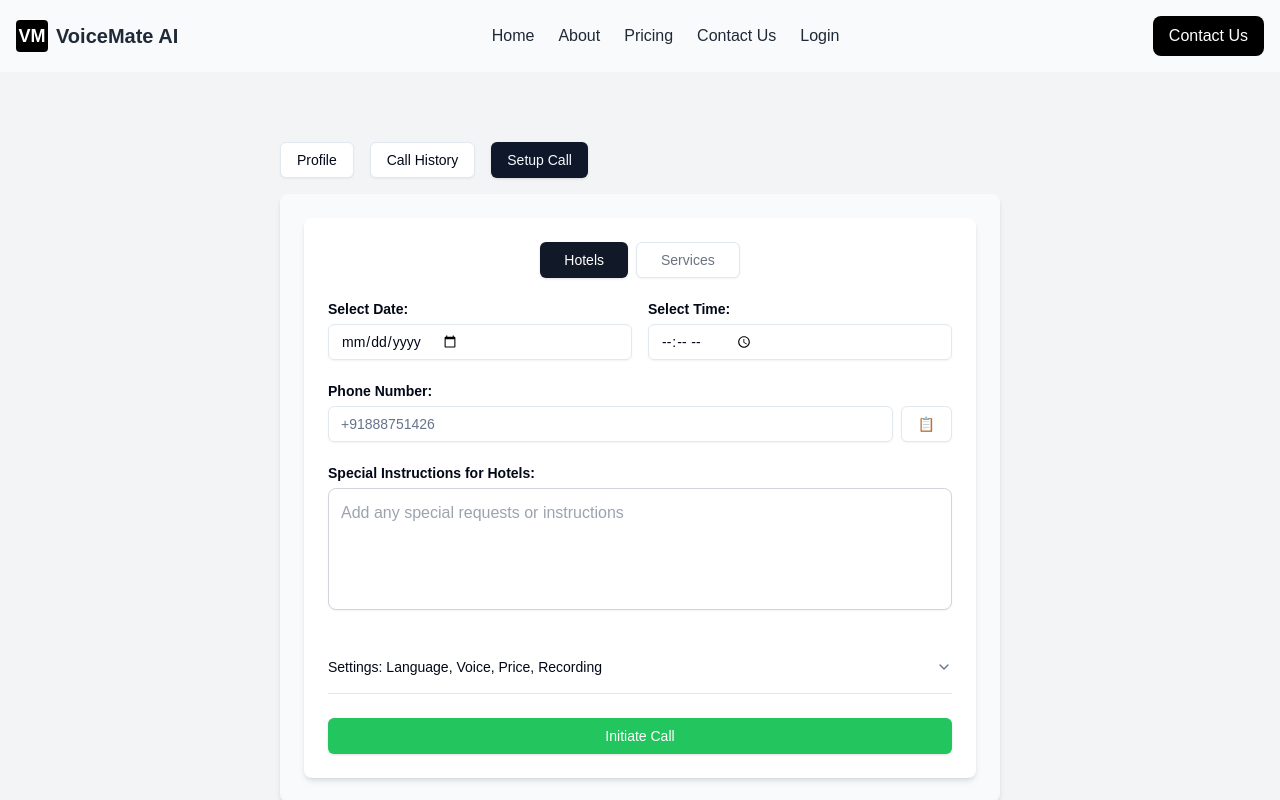
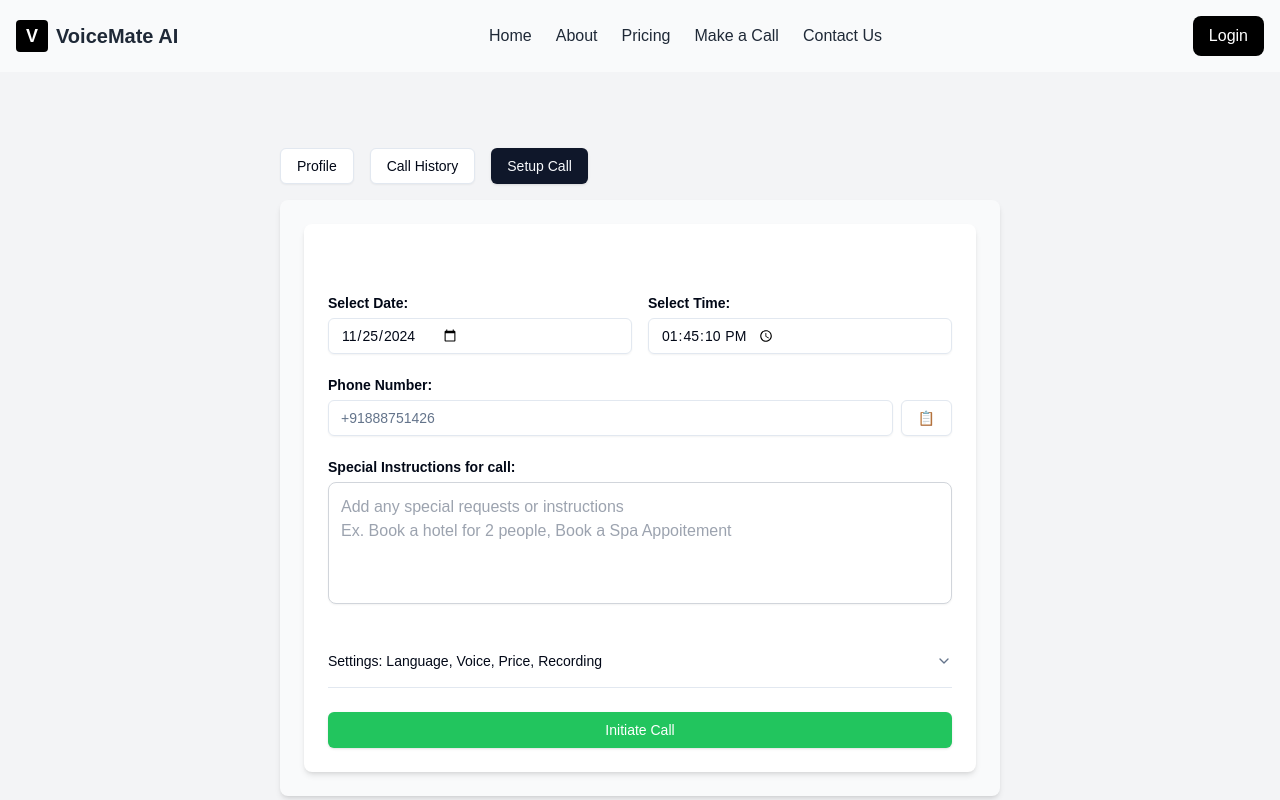
Before and after one commit to vats147/voice-mate-frontend, a Next.js app: page /api in a window 1280 px wide. Both pictures are taken after a click on the button "Setup Call". Shown: the top 800 px of the page. Built offline with nearby package versions, Linux system fonts and the light colour scheme.

Commit message:
setup call profile section , login , logout done

```diff
--- a/app/components/CallHistory.tsx
+++ b/app/components/CallHistory.tsx
@@ -21,7 +21,7 @@
         return;
       }
 
-      const response = await axios.get('http://172.20.192.20:3000/api/history', {
+      const response = await axios.get('http://localhost:3000/api/history', {
         headers: {
           Authorization: `Bearer ${token}`,
         },
--- a/app/components/Header.tsx
+++ b/app/components/Header.tsx
@@ -1,9 +1,27 @@
+"use client";
+
 import React from 'react';
 import Link from 'next/link';
 import headerData from '../../data/header.json';
+import  { useState, useEffect } from 'react';
+
 
 const Header = () => {
   const { logo, links } = headerData;
+    // State to track login status
+    const [isLoggedIn, setIsLoggedIn] = useState(false);
+
+    // Simulate user login check (replace with actual logic, e.g., checking a token)
+    useEffect(() => {
+      const token = localStorage.getItem('token'); // Example: token-based authentication
+      setIsLoggedIn(!!token); // Update login status based on token presence
+    }, []);
+
+    // Handle logout
+    const handleLogout = () => {
+      localStorage.removeItem('token'); // Remove the token
+      setIsLoggedIn(false); // Update login status
+    };
 
   return (
     <header className="bg-gray-50 shadow-sm">
@@ -31,12 +49,21 @@
           ))}
         </nav>
 
-        {/* Contact Us Button */}
-        <Link href="/contact">
-          <button className="bg-black text-white px-4 py-2 rounded-lg hover:bg-gray-800">
-            Contact Us
+        {/* Login/Logout Button */}
+        {isLoggedIn ? (
+          <button
+            onClick={handleLogout}
+            className="bg-black text-white px-4 py-2 rounded-lg hover:bg-gray-800"
+          >
+            Logout
           </button>
-        </Link>
+        ) : (
+          <Link href="/login">
+            <button className="bg-black text-white px-4 py-2 rounded-lg hover:bg-gray-800">
+              Login
+            </button>
+          </Link>
+        )}
 
         {/* Mobile Menu Button */}
         <button
--- a/app/components/Profile.tsx
+++ b/app/components/Profile.tsx
@@ -22,7 +22,7 @@
         return;
       }
 
-      const response = await axios.get('http://172.20.192.20:3000/api/signup', {
+      const response = await axios.get('http://localhost:3000/api/signup', {
         headers: {
           Authorization: `Bearer ${token}`,
         },
@@ -69,7 +69,7 @@
 
       // Call backend to generate Razorpay order
       const response = await axios.post(
-        'http://172.20.192.20:3000/api/create-order',
+        'http://localhost:3000/api/create-order',
         { amount: amount * 100 }, // Convert to paise for Razorpay
         {
           headers: {
@@ -93,7 +93,7 @@
           try {
             // Verify payment on the backend
             const verifyResponse = await axios.post(
-              'http://172.20.192.20:3000/api/verifyPayment',
+              'http://localhost:3000/api/verifyPayment',
               {
                 razorpay_order_id: response.razorpay_order_id,
                 razorpay_payment_id: response.razorpay_payment_id,
--- a/app/components/SetupCall.tsx
+++ b/app/components/SetupCall.tsx
@@ -1,5 +1,5 @@
 "use client";
-
+import axios from "axios";
 import React, { useState } from "react";
 import { Button } from "@/components/ui/button";
 import { Input } from "@/components/ui/input";
@@ -18,12 +18,19 @@
   AccordionContent,
 } from "@/components/ui/accordion";
 
+import { Toaster,toast } from 'react-hot-toast';
+
 const SetupCall = () => {
+    // Get the current date and time
+    const currentDate = new Date();
+    const defaultDate = currentDate.toISOString().split("T")[0]; // Format as YYYY-MM-DD
+    const defaultTime = currentDate.toTimeString().split(" ")[0]; // Format as HH:MM:SS
+
   const [activeTab, setActiveTab] = useState<"hotels" | "services">("hotels");
-  const [date, setDate] = useState("");
-  const [time, setTime] = useState("");
+  const [date, setDate] = useState(defaultDate);
+  const [time, setTime] = useState(defaultTime);
   const [language, setLanguage] = useState("en"); // Default: English
-  const [voice, setVoice] = useState<"male" | "female">("female");
+  const [voice, setVoice] = useState<"male" | "female">("male");
   const [negotiatePrice, setNegotiatePrice] = useState(true);
   const [recordCall, setRecordCall] = useState(true);
   const [phoneNumber, setPhoneNumber] = useState("");
@@ -31,11 +38,99 @@
   const [service, setService] = useState("");
   const [details, setDetails] = useState("");
 
+// Function to clear the form
+const clearForm = () => {
+  setPhoneNumber("");
+  setDate("");
+  setTime("");
+  setActiveTab("hotels"); // Reset activeTab if needed
+  setHotelInstructions("");
+  setNegotiatePrice(false);
+  setDetails("");
+  setVoice("male");
+  setLanguage("");
+  setRecordCall(false);
+};
+
+
+  const handleInitiateCall = async () => {
+    // Validation
+    if (!phoneNumber || !/^\+?[1-9]\d{1,14}$/.test(phoneNumber)) {
+      toast.error("Please enter a valid phone number.");
+      return;
+    }
+    if (!date || !time) {
+      toast.error("Date and Time are required.");
+      return;
+    }
+     // Format date and time
+  const formattedDateTime = `${date} ${time} +05:30`;
+
+    // Prepare data
+    // const task =
+    //   activeTab === "hotels"
+    //     ? `Hotel instructions: ${hotelInstructions || "None"} and make sure you have to ${negotiatePrice ? "negotiateprice" :"not negotiateprice"}`
+    //     : `Service details: ${details || "None"}`;
+
+        const token = localStorage.getItem('token');
+        if (!token) {
+          toast.error("Token not found");
+        }
+
+        const response = await axios.get('http://localhost:3000/api/signup', {
+          headers: {
+            Authorization: `Bearer ${token}`,
+          },
+        });
+        let data = response.data;
+        data=data[0]
+
+        console.log(data)
+         // Prepare data
+    const task =
+    activeTab === "hotels"
+      ? `Hotel instructions: ${hotelInstructions || "None"} and make sure you have to ${negotiatePrice ? "negotiateprice" :"not negotiateprice"} ${ data.name ? "and you have to talk like a "+data.name :"" } `
+      : `Service details: ${details || "None"}`;
+
+
+
+    const payload = {
+      number: phoneNumber,
+      task,
+      gender: voice,
+      language,
+      start_Time: formattedDateTime,
+      record_call: recordCall,
+    };
+
+    try {
+      const response = await fetch("http://localhost:3000/api/makecall", {
+        method: "POST",
+        headers: {
+          Authorization: `Bearer ${token}`,
+          "Content-Type": "application/json",
+        },
+        body: JSON.stringify(payload),
+      });
+
+      if (response.ok) {
+        toast.success("Call initiated successfully!");
+        clearForm();
+      } else {
+        toast.error("Failed to initiate the call. Please try again.");
+      }
+    } catch (error) {
+      toast.error("An error occurred. Please check your connection.");
+    }
+  };
+
   return (
     <div className="p-6 bg-white rounded-lg shadow-md space-y-6">
+      <Toaster position="top-right" reverseOrder={false} />
+
       {/* Custom Tabs for Hotels and Services */}
       <div className="flex justify-center mb-6">
-        <Button
+        {/* <Button
           variant={activeTab === "hotels" ? "default" : "outline"}
           onClick={() => setActiveTab("hotels")}
           className={`px-6 py-3 mr-2 ${
@@ -43,8 +138,8 @@
           }`}
         >
           Hotels
-        </Button>
-        <Button
+        </Button> */}
+        {/* <Button
           variant={activeTab === "services" ? "default" : "outline"}
           onClick={() => setActiveTab("services")}
           className={`px-6 py-3 ${
@@ -54,7 +149,7 @@
           }`}
         >
           Services
-        </Button>
+        </Button> */}
       </div>
 
       {/* Hotels Tab Content */}
@@ -102,10 +197,10 @@
            {/* Custom Instructions */}
            <div>
             <Label className="block mb-2 font-bold">
-              Special Instructions for Hotels:
+              Special Instructions for call:
             </Label>
             <textarea
-              placeholder="Add any special requests or instructions"
+              placeholder="Add any special requests or instructions&#10;Ex. Book a hotel for 2 people, Book a Spa Appoitement"
               value={hotelInstructions}
               onChange={(e) => setHotelInstructions(e.target.value)}
               className="w-full p-3 border border-gray-300 rounded-lg shadow-sm focus:ring-2 focus:ring-blue-500 focus:outline-none resize-none"
@@ -284,7 +379,10 @@
       </Accordion>
 
       {/* Submit Button */}
-      <Button className="w-full bg-green-500 hover:bg-green-600 text-white">
+      <Button className="w-full bg-green-500 hover:bg-green-600 text-white"
+
+      onClick={handleInitiateCall}
+      >
         Initiate Call
       </Button>
     </div>
--- a/data/header.json
+++ b/data/header.json
@@ -1,13 +1,14 @@
 {
     "logo": {
       "text": "VoiceMate AI",
-      "abbreviation": "VM"
+      "abbreviation": "V"
     },
     "links": [
-      { "title": "Home", "href": "/" },
+      { "title": "Home", "href": "/home" },
       { "title": "About", "href": "/aboutus" },
       { "title": "Pricing", "href": "/pricing" },
-      { "title": "Contact Us", "href": "/contactus" },
-      { "title": "Login ", "href": "/login" }
+      { "title": "Make a Call", "href": "/api" },
+      { "title": "Contact Us", "href": "/contactus" }
+
     ]
   }
--- a/lib/auth-context.tsx
+++ b/lib/auth-context.tsx
@@ -18,14 +18,14 @@
 
   const login = async (email: string, password: string) => {
     try {
-      const response = await axios.post('http://172.20.192.20:3000/auth/login', { email, password });
+      const response = await axios.post('http://localhost:3000/auth/login', { email, password });
 
       // Store the token
       const token = response.data.token;
       localStorage.setItem('token', token);
 
       // Fetch user details
-      const userResponse = await axios.get('http://172.20.192.20:3000/auth/verify-token', {
+      const userResponse = await axios.get('http://localhost:3000/auth/verify-token', {
         headers: { Authorization: `Bearer ${token}` },
       });
 
@@ -33,7 +33,7 @@
       setUser(userResponse.data.user);
 
       // Redirect to dashboard
-      router.push('/dashboard');
+      router.push('/api');
     } catch (error) {
       console.error('Login failed:', error);
       throw error;
@@ -50,7 +50,7 @@
     const token = localStorage.getItem('token');
     if (token) {
       try {
-        const response = await axios.get('http://172.20.192.20:3000/auth/verify-token', {
+        const response = await axios.get('http://localhost:3000/auth/verify-token', {
           headers: { Authorization: `Bearer ${token}` },
         });
         setUser(response.data.user);
--- a/package.json
+++ b/package.json
@@ -25,6 +25,7 @@
     "next": "14.2.16",
     "react": "^18",
     "react-dom": "^18",
+    "react-hot-toast": "^2.4.1",
     "react-icons": "^5.3.0",
     "shadcn-ui": "^0.9.3",
     "tailwind-merge": "^2.5.5",
```
Also changed, not shown: 1 other file (tests, documents, lock files or other folders).
